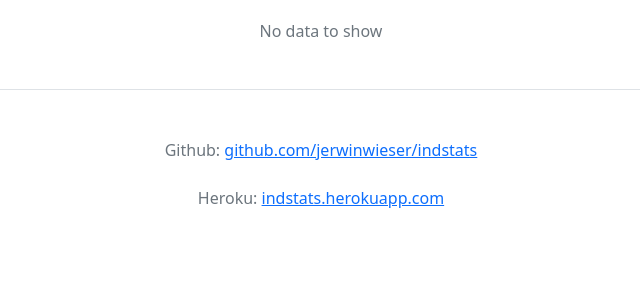
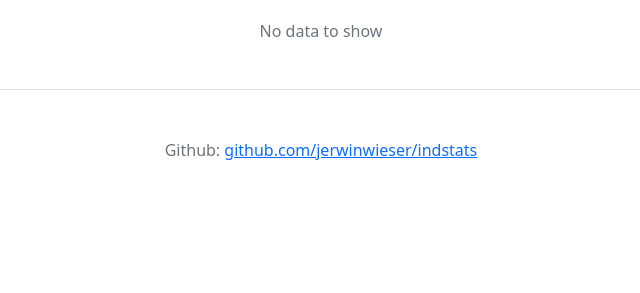
Before and after one commit to jerwinwieser/indstats, a Django app: page / in a window 1280 px wide. Shown: the part 339-632 px from the top of the page, without its empty margins (319-959 px from the left). Run offline with Django 3.2, Linux system fonts and the light colour scheme; data that the repository does not hold is empty.

Commit message:
rm url from base template

```diff
--- a/core/templates/core/base.html
+++ b/core/templates/core/base.html
@@ -49,11 +49,6 @@
                     Github: <a href="https://github.com/jerwinwieser/indstats" target="_blank">github.com/jerwinwieser/indstats</a>
                 </p>
             </div>
-            <div class="d-flex justify-content-center mb-4">
-                <p class="text-muted ml-auto m-0">
-                    Heroku: <a href="https://indstats.herokuapp.com" target="_blank">indstats.herokuapp.com</a>
-                </p>
-            </div>
         </footer>
 
     </div>
```
